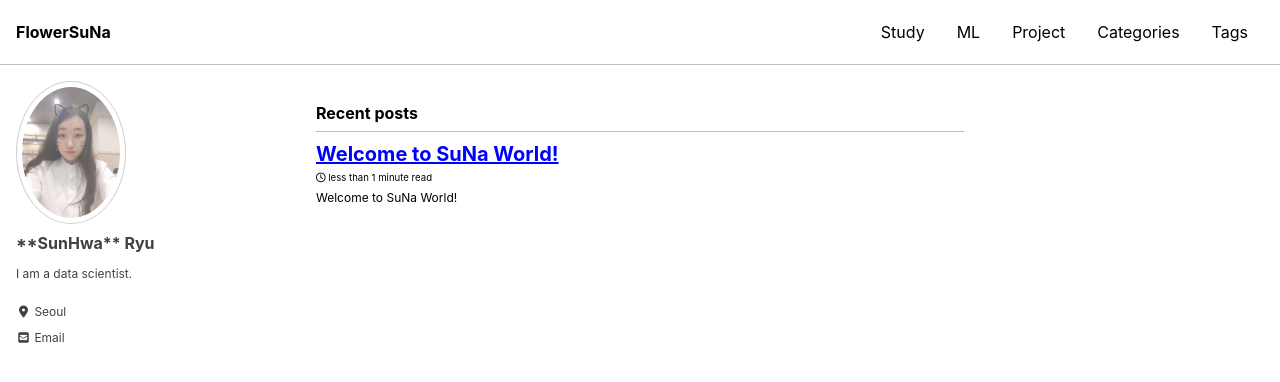
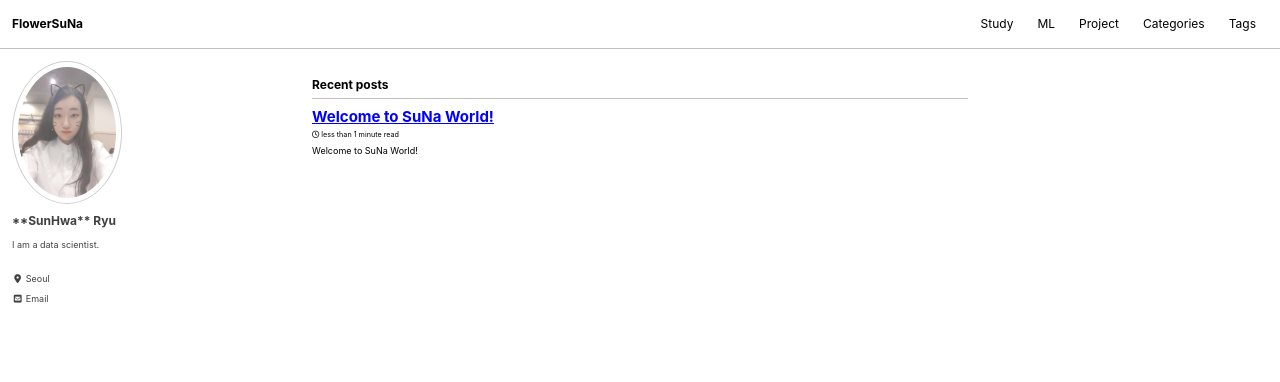
Before and after one commit to MinPinSunHwa/suna.github.io, a Jekyll site: the page built from index.html, in a window 1280 px wide and 900 px high. Shown: the top 382 px of the window. Built offline with Jekyll 4.4.1, drawn with Linux system fonts in a browser that asks for light colours; cached includes are drawn as plain includes; nearby versions of some CDN libraries; the list of posts is cut into pages by our own code.

Commit message:
Update _reset.scss

```diff
--- a/_sass/minimal-mistakes/_reset.scss
+++ b/_sass/minimal-mistakes/_reset.scss
@@ -8,18 +8,18 @@ html {
   /* apply a natural box layout model to all elements */
   box-sizing: border-box;
   background-color: $background-color;
-  font-size: 16px;
+  font-size: 12px;
 
   @include breakpoint($medium) {
-    font-size: 16px;
+    font-size: 12px;
   }
 
   @include breakpoint($large) {
-    font-size: 16px;
+    font-size: 12px;
   }
 
   @include breakpoint($x-large) {
-    font-size: 16px;
+    font-size: 12px;
   }
 
   -webkit-text-size-adjust: 100%;
```
